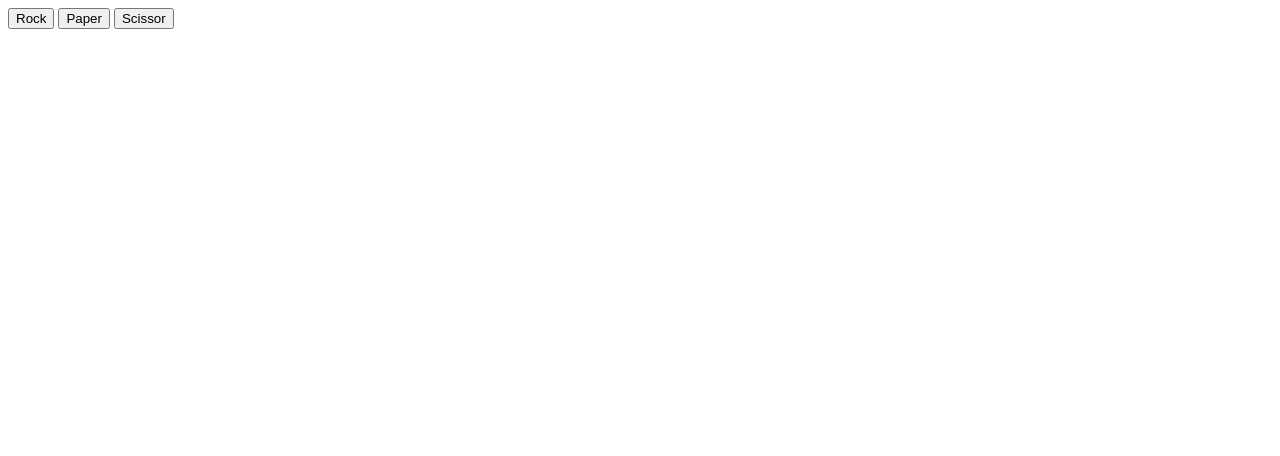
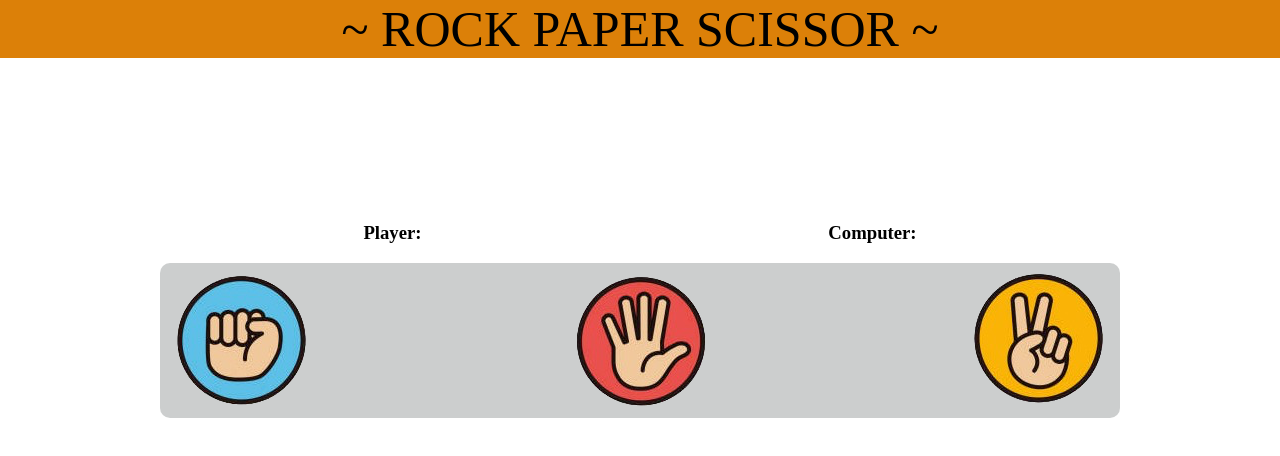
Before and after one commit to glndnyu/rock-paper-scissor-game, a plain HTML site: page index.html in a window 1280 px wide. Drawn offline with Linux system fonts and the light colour scheme.

Commit message:
Structure the game in a web page

```diff
--- a/index.html
+++ b/index.html
@@ -4,12 +4,31 @@
   <meta charset="UTF-8">
   <meta http-equiv="X-UA-Compatible" content="IE=edge">
   <meta name="viewport" content="width=device-width, initial-scale=1.0">
+  <link rel="stylesheet" href="style.css">
   <script src="script.js" defer></script>
-  <title>Document</title>
+  <title>Jack-en-Poy</title>
 </head>
 <body>
-  <button>Rock</button>
-  <button>Paper</button>
-  <button>Scissor</button>
+  <header>~ ROCK PAPER SCISSOR ~</header>
+  <div class="chosen-container">
+    <h2></h2>
+    <h4></h4>
+    <div class="hand-and-score-container">
+      <div>
+        <img id="player" src="" alt="">
+        <h3>Player: <span id="playerScore"></span></h3>
+      </div>
+      <div>
+        <img id="computer" src="" alt="">
+        <h3>Computer: <span id="computerScore"></span></h3>
+      </div>
+    </div>
+  </div>
+  <div class="button-container">
+    <button><img src="images/rock.png" alt="Rock"></button>
+    <button><img src="images/paper.png" alt="Paper"></button>
+    <button><img src="images/scissor.png" alt="Scissor"></button>
+  </div>
+  <div class="score-container"></div>
 </body>
 </html>
```
